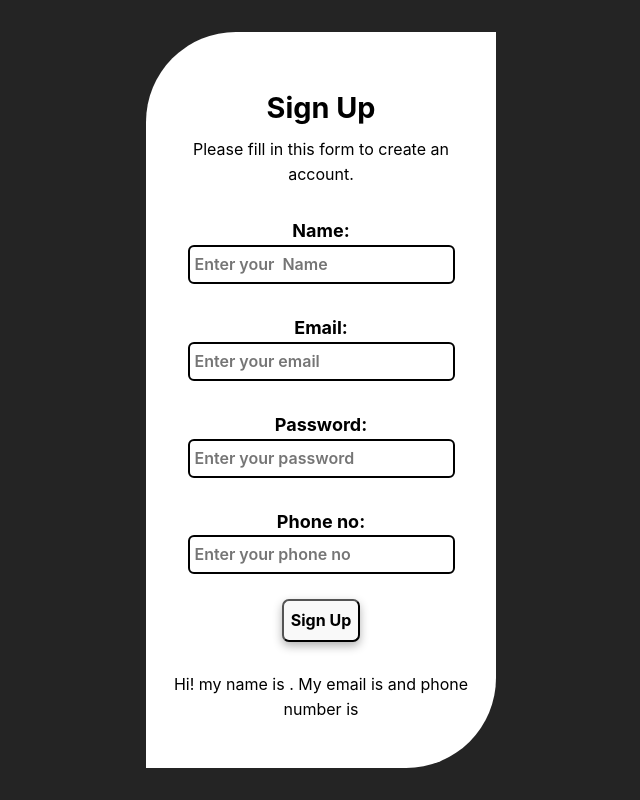
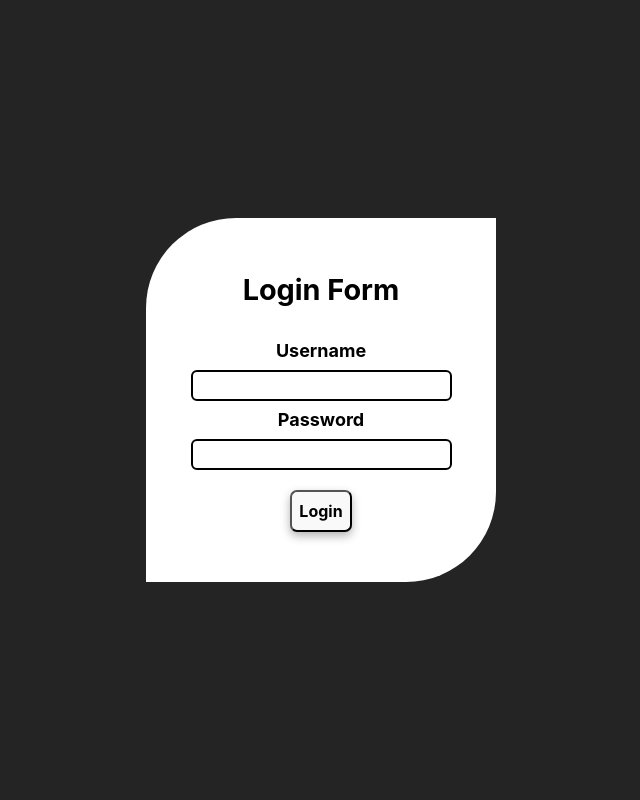
Before and after one commit to MznAarik/react-my-app, a React (Vite) app: page / in a window 1280 px wide. Shown: the whole page, without its empty margins (319-959 px from the left). Built offline with nearby package versions, Linux system fonts and the light colour scheme.

Commit message:
Login form in react

```diff
--- a/src/App.jsx
+++ b/src/App.jsx
@@ -17,6 +17,7 @@ import CounterChallenge from "./components/hooks/useState/Challenge";
 import { Controlled } from "./components/hooks/useState/Controlled";
 import RegistrationForm from "./components/hooks/useState/RegistrationForm";
 import RegistrationReact from "./components/hooks/useState/RegistrationReact";
+import LoginForm from "./components/hooks/useState/LoginForm";
 
 
 
@@ -36,7 +37,8 @@ export default function App() {
         {/* <ToDo /> */}
         {/* <CounterChallenge /> */}
         {/* <Controlled /> */}
-        <RegistrationReact />
+        {/* <RegistrationReact /> */}
+        <LoginForm />
       </>
     </MantineProvider>
   )
--- /dev/null
+++ b/src/components/hooks/useState/LoginForm.jsx
@@ -0,0 +1,43 @@
+import { useState } from "react";
+
+const LoginForm = () => {
+    const [username, setUsername] = useState("");
+    const [password, setPassword] = useState("");
+
+
+    const handleFormSubmit = (e) => {
+        e.preventDefault();
+        const loginData = {
+            username,
+            password,
+        }
+        console.log(loginData);
+
+    }
+
+    // const handleInputChange = (e) => {
+    //     const { name, value } = e.target;
+    //     setUsername((prev) => ({ ...prev, [name]: value }))
+    // }
+
+    return (
+        <>
+            <div className="container">
+                <div className="login-card">
+                    <h2>Login Form</h2>
+                    <form onSubmit={handleFormSubmit}>
+                        <label htmlFor="username">Username</label>
+                        <input type="text" name="username" value={username} onChange={(e) => setUsername(e.target.value)} required autoComplete="off" />
+
+                        <label htmlFor="password">Password</label>
+                        <input type="password" name="password" value={password} onChange={(e) => setPassword(e.target.value)} required autoComplete="off" />
+
+                        <button type="submit">Login</button>
+                    </form>
+                </div>
+            </div>
+        </>
+    )
+}
+
+export default LoginForm
--- a/src/components/hooks/useState/challenge.css
+++ b/src/components/hooks/useState/challenge.css
@@ -139,3 +139,8 @@ label {
 button {
     margin: 10px;
 }
+
+.login-card button,
+h2 {
+    margin: 20px;
+}
```
